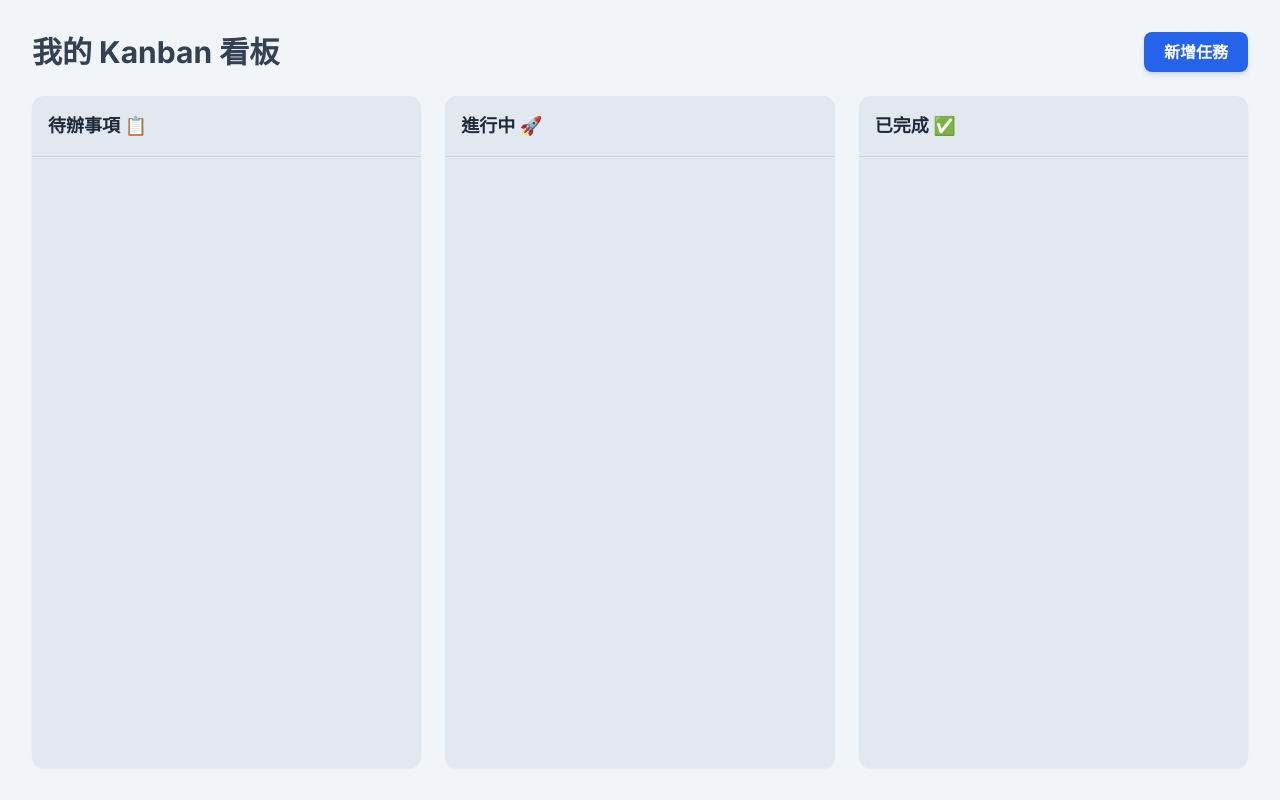
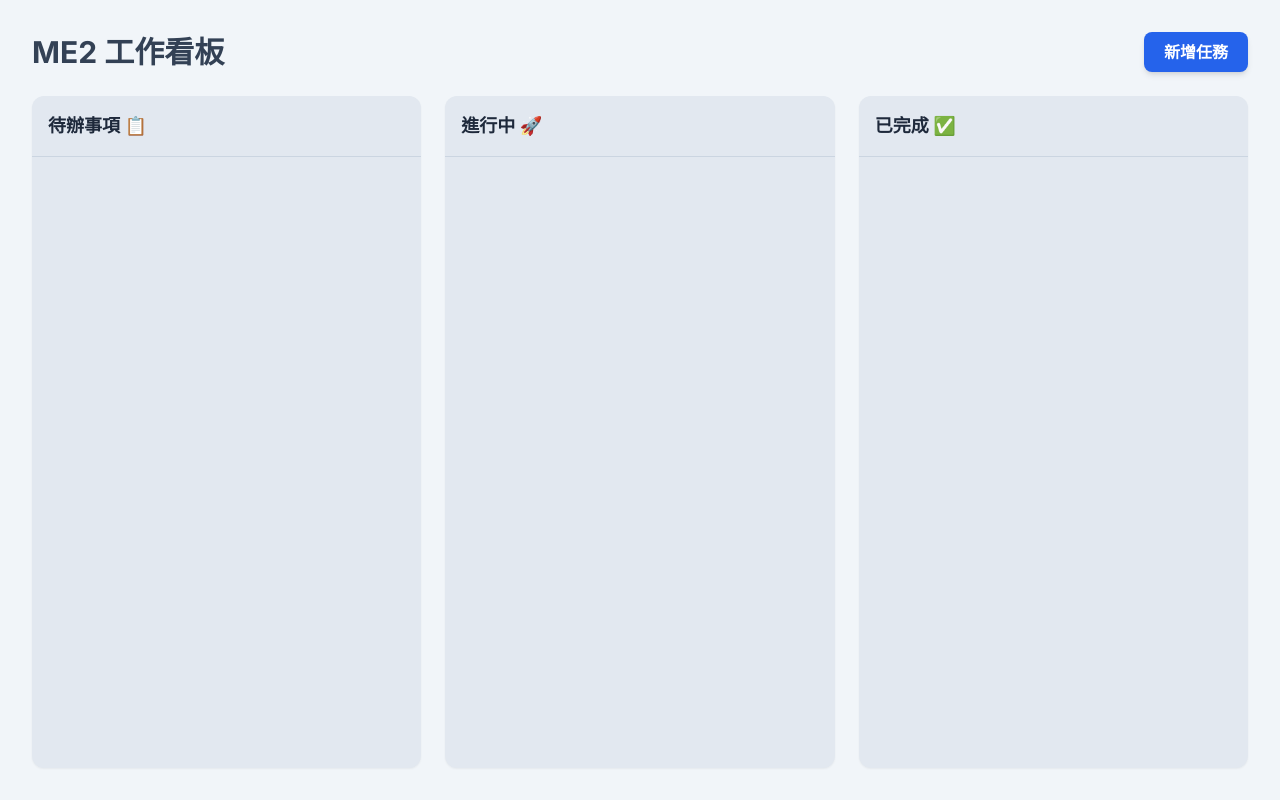
Before and after one commit to johnsanwu/curly-happiness.github.io, a plain HTML site: page index.html in a window 1280 px wide. Drawn offline with nearby package versions, Linux system fonts and the light colour scheme.

Commit message:
Update index.html

```diff
--- a/index.html
+++ b/index.html
@@ -47,7 +47,7 @@
     <!-- 主容器 -->
     <main class="min-h-screen flex flex-col p-4 sm:p-6 lg:p-8">
         <header class="mb-6 flex justify-between items-center">
-            <h1 class="text-3xl font-bold text-slate-700">我的 Kanban 看板</h1>
+            <h1 class="text-3xl font-bold text-slate-700"> ME2 工作看板 </h1>
             <button id="addTaskBtn" class="bg-blue-600 text-white font-semibold py-2 px-5 rounded-lg shadow-md hover:bg-blue-700 transition-colors duration-300">
                 <span class="hidden sm:inline">新增任務</span>
                 <span class="sm:hidden">+</span>
```
